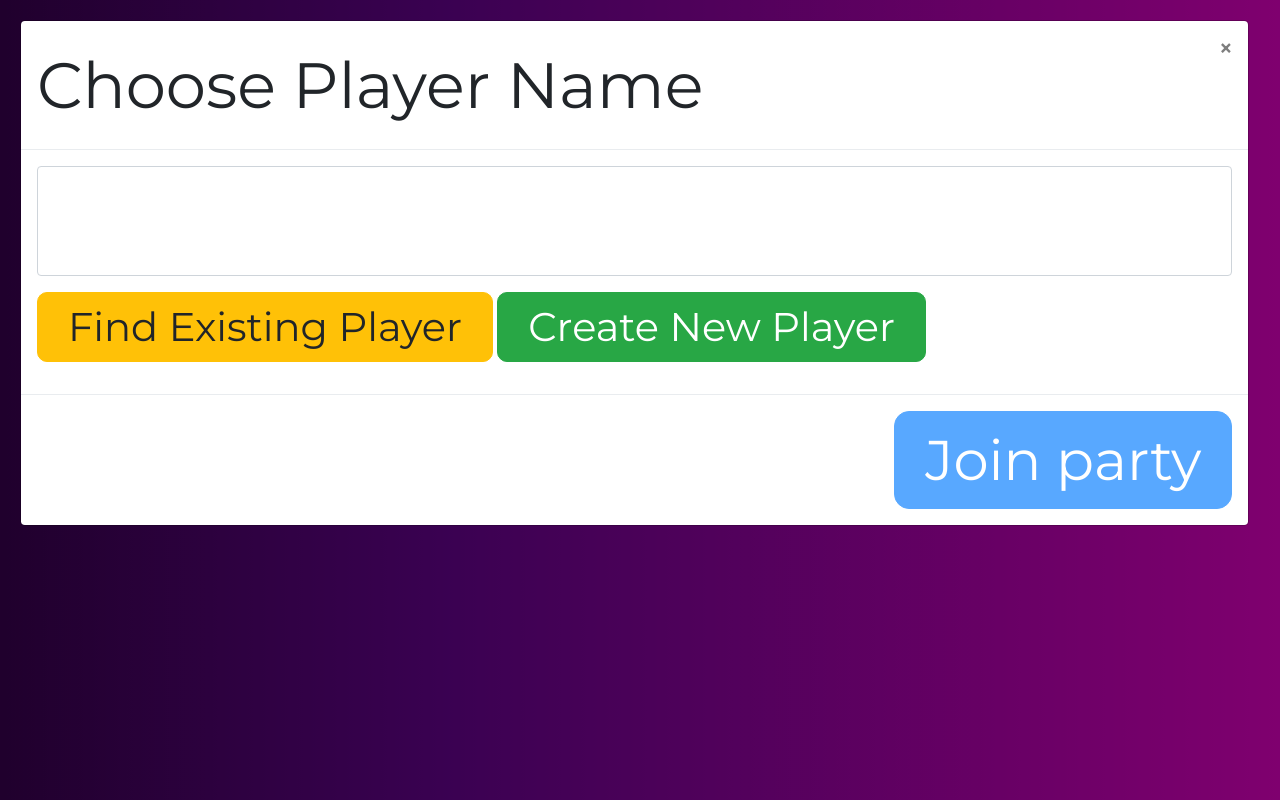
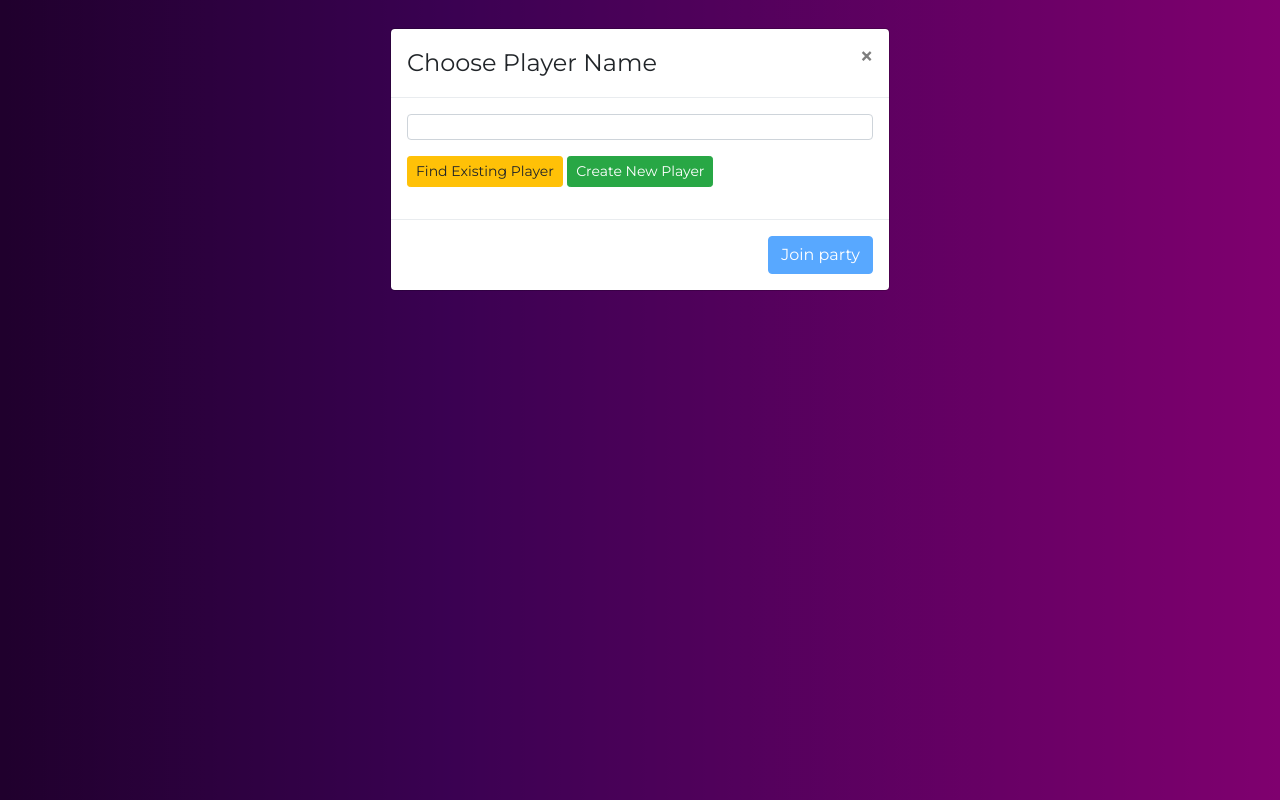
Before and after one commit to stefdworschak/trivia-game, a Django app: page /party/create in a window 1280 px wide. Run offline with Django 3.2, Linux system fonts and the light colour scheme; some libraries are stand-ins or nearby versions.

Commit message:
changing css

```diff
--- a/static/css/main.css
+++ b/static/css/main.css
@@ -76,7 +76,7 @@ select.form-control:not([size]):not([multiple]) {
 }
 
 h5.modal-title {
-    font-size: 0.3em;
+    font-size: 1.5em;
 }
 .modal-body > .form-group > .form-control {
     font-size: 0.5em;
--- a/static/css/mobile.css
+++ b/static/css/mobile.css
@@ -7,7 +7,7 @@
     }
 }
 
-@media only screen and (min-width: 450px) {
+@media only screen and (max-width: 450px) {
     h5.modal-title {
         font-size: 4em;
     }
```
